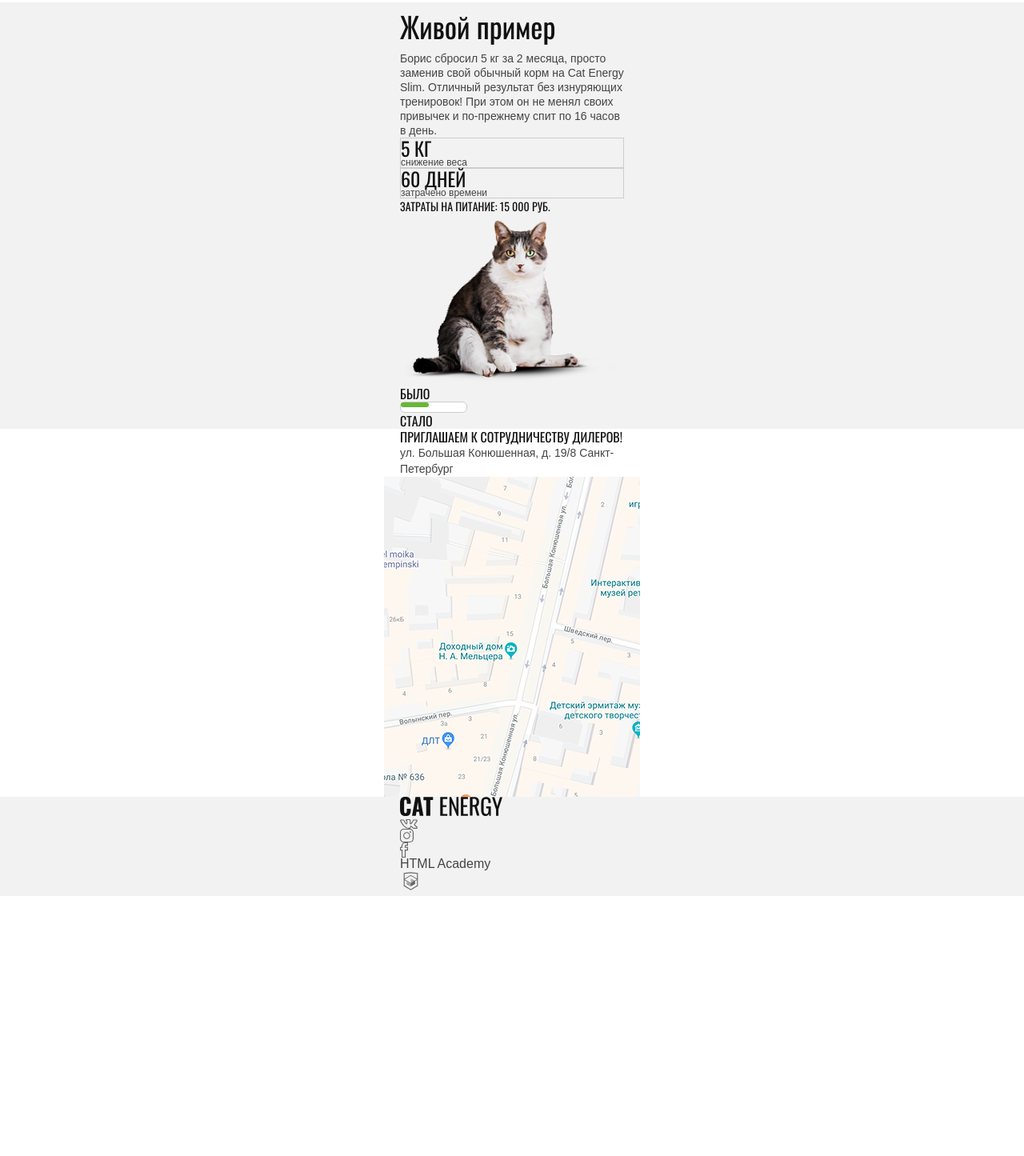
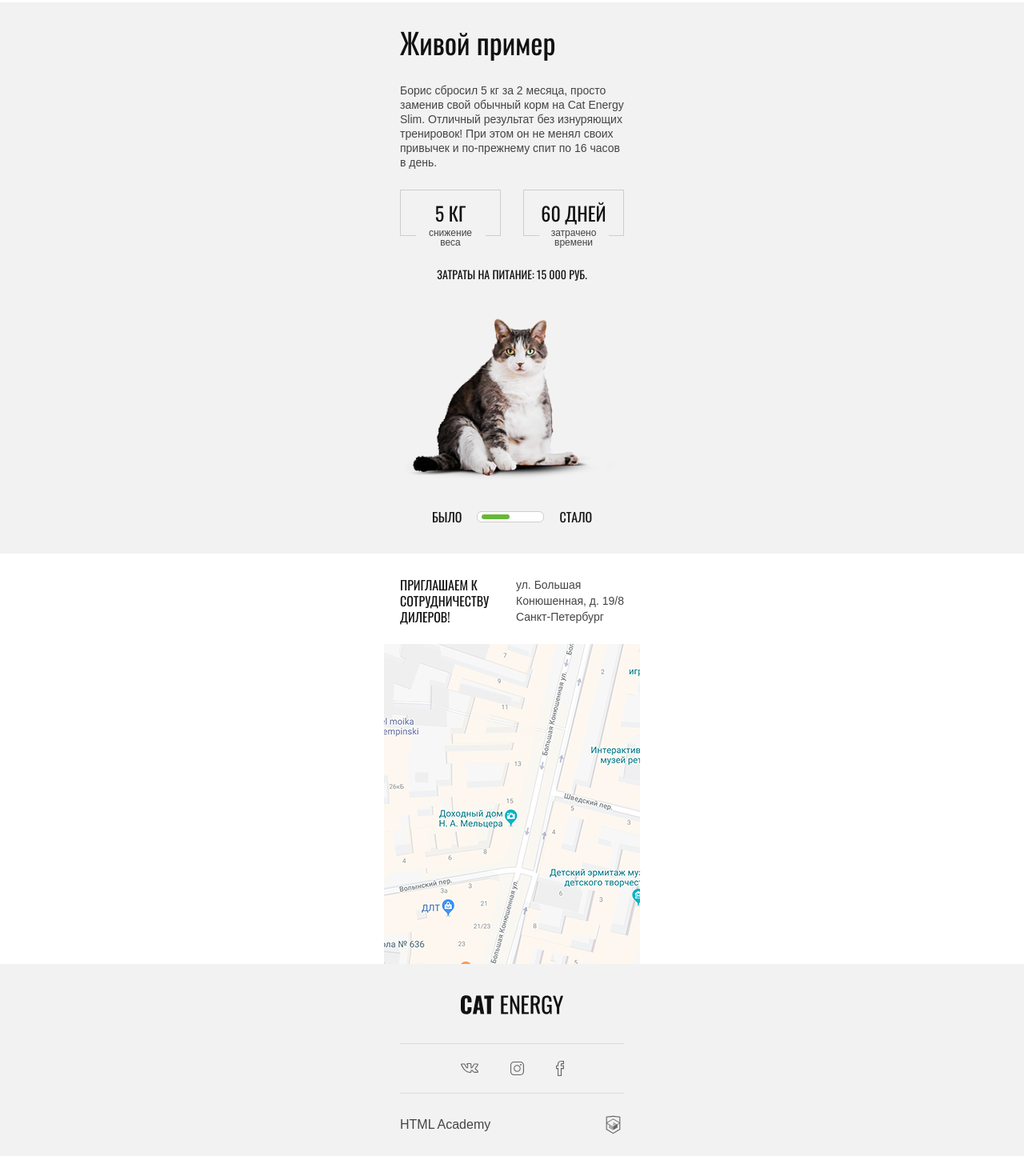
Before and after one commit to rewoop/Cat-energy, a website: page source/index.html in a window 1280 px wide. Shown: the part 1580-3025 px from the top of the page at 80% size. Before the commit the page ends 2700 px from the top, so only its background shows below. Drawn offline with nearby package versions, Linux system fonts and the light colour scheme; files that its build step writes are made by us from their sources.

Commit message:
Построил сетку главной страницы мобильной версии

```diff
--- a/source/index.html
+++ b/source/index.html
@@ -65,23 +65,29 @@
         <div class="living-example__wrapper">
           <h2 class="living-example__heading">Живой пример</h2>
           <p class="living-example__program-description">Борис сбросил 5 кг за 2 месяца, просто заменив свой обычный корм на Cat Energy Slim. Отличный результат без изнуряющих тренировок! При этом он не менял своих привычек и по-прежнему спит по 16 часов в день.</p>
+          <div class="living-example__weight-wrapper">
             <section class="living-example__weight weight-time">
               <h3 class="weight-time__heading">5 кг</h3>
+              <span class="weight-time__description-background"></span>
               <p class="weight-time__description">снижение веса</p>
             </section>
             <section class="living-example__time weight-time">
               <h3 class="weight-time__heading">60 дней</h3>
+              <span class="weight-time__description-background"></span>
               <p class="weight-time__description">затрачено времени</p>
             </section>
+          </div>
           <p class="living-example__program-price">Затраты на питание: 15 000 руб.</p>
           <section class="living-example__slider before-after">
             <h3 class="visually-hidden">Фотографии результата замены корма</h3>
             <img src="img/before-mobile@1x.png" width="311" height="232" alt="Фотография кота Бориса до использования Cat Energy Slim.">
+            <div class="before-after__btn-wrapper">
               <button class="before-after__btn before-after__btn--before" type="button" name="before">Было</button>
               <div class="before-after__strip">
                 <span class="before-after__switch"></span>
               </div>
               <button class="before-after__btn before-after__btn--after" type="button" name="after">Стало</button>
+            </div>
           </section>
         </div>
       </section>
@@ -98,6 +104,7 @@
         <a class="page-footer__logo" href="#">
           <img class="page-footer__logo-image" src="img/logo-footer.svg" width="128" height="24" alt="Логотип Кэт энерджи">
         </a>
+        <span class="page-footer__line"></span>
         <div class="page-footer__social social">
           <ul class="social__list">
             <li class="social__item">
@@ -111,6 +118,7 @@
             </li>
           </ul>
         </div>
+        <span class="page-footer__line"></span>
         <div class="page-footer__copyright copyright">
           <p class="copyright__text">HTML Academy</p>
           <a class="copyright__logo" href="https://htmlacademy.ru/intensive/adaptive">
--- a/source/less/blocks/before-after.less
+++ b/source/less/blocks/before-after.less
@@ -11,10 +11,12 @@
 
 .before-after__strip {
   background-color: #ffffff;
-  width: 82px;
-  height: 12px;
+  width: 72px;
+  height: 6px;
   border-radius: 6px;
   border: 1px solid #cdcdcd;
+  margin: 0 19px;
+  padding: 3px 5px;
 }
 
 .before-after__switch {
@@ -24,3 +26,10 @@
   border-radius: 3px;
   display: block;
 }
+
+.before-after__btn-wrapper {
+  margin-top: 31px;
+  display: flex;
+  justify-content: center;
+  align-items: center;
+}
--- a/source/less/blocks/contact-info.less
+++ b/source/less/blocks/contact-info.less
@@ -7,6 +7,8 @@
   color: #111111;
   line-height: 1.25;
   margin: 0;
+  max-width: 125px;
+  margin-right: 20px;
 }
 
 .contact-info__address {
@@ -14,6 +16,7 @@
   color: #444444;
   line-height: 1.43;
   margin: 0;
+  max-width: 135px;
 }
 
 .contact-info__map {
@@ -23,4 +26,8 @@
 
 .contact-info__wrapper {
   .wrapper;
+  display: flex;
+  justify-content: center;
+  padding-top: 29px;
+  padding-bottom: 24px;
 }
--- a/source/less/blocks/copyright.less
+++ b/source/less/blocks/copyright.less
@@ -1,5 +1,9 @@
 .copyright {
   background-color: #f2f2f2;
+  display: flex;
+  justify-content: space-between;
+  align-items: center;
+  margin-top: 22px;
 }
 
 .copyright__text {
@@ -9,3 +13,9 @@
   line-height: 1;
   margin: 0;
 }
+
+.copyright__logo,
+.copyright__logo-image {
+  width: 27px;
+  height: 34px;
+}
--- a/source/less/blocks/living-example.less
+++ b/source/less/blocks/living-example.less
@@ -11,16 +11,24 @@
   .text-style-3;
   color: #444444;
   line-height: 1.29;
-  margin: 0;
+  margin: 20px 0 25px 0;
 }
 
 .living-example__program-price {
   .text-style-5;
   line-height: 1.43;
-  margin: 0;
+  margin: 38px 0;
   color: #111111;
+  text-align: center;
 }
 
 .living-example__wrapper {
   .wrapper;
+  padding-top: 20px;
+  padding-bottom: 36px;
 }
+
+.living-example__weight-wrapper {
+  display: flex;
+  justify-content: space-between;
+}
--- a/source/less/blocks/page-footer.less
+++ b/source/less/blocks/page-footer.less
@@ -5,8 +5,23 @@
 .page-footer__logo,
 .page-footer__logo-image {
   background-color: #f2f2f2;
+  width: 128px;
+  height: 24px;
+  display: inline-block;
+  margin-bottom: 31px;
 }
 
 .page-footer__wrapper {
   .wrapper;
+  padding-top: 39px;
+  padding-bottom: 22px;
+  text-align: center;
 }
+
+.page-footer__line {
+  display: block;
+  width: 280px;
+  height: 1px;
+  background-color: #111111;
+  opacity: 0.1;
+}
--- a/source/less/blocks/social.less
+++ b/source/less/blocks/social.less
@@ -1,10 +1,18 @@
 .social {
   background-color: #f2f2f2;
+  padding: 21px 0;
 }
 
 .social__list {
   .mp-null;
   list-style: none;
+  display: flex;
+  justify-content: center;
+  align-items: center;
+}
+
+.social__item {
+  padding: 0 20px;
 }
 
 .social__link {
--- a/source/less/blocks/weight-time.less
+++ b/source/less/blocks/weight-time.less
@@ -1,5 +1,12 @@
 .weight-time {
   border: 1px solid #cdcdcd;
+  min-width: 124px;
+  height: 56px;
+  display: flex;
+  flex-direction: column;
+  justify-content: center;
+  align-items: center;
+  position: relative;
 }
 
 .weight-time__heading {
@@ -15,4 +22,18 @@
   line-height: 1;
   text-transform: lowercase;
   margin: 0;
+  max-width: 60px;
+  text-align: center;
+  position: absolute;
+  bottom: -15px;
+  left: 50%;
+  margin-left: -30px;
 }
+
+.weight-time__description-background {
+  width: 87px;
+  min-height: 21px;
+  background-color: #f2f2f2;
+  position: absolute;
+  bottom: -10px;
+}
```
Also changed, not shown: source/catalog.html (+12 -2 lines), source/form.html (+12 -2 lines). Lines whose indentation alone changed are shown as unchanged.
